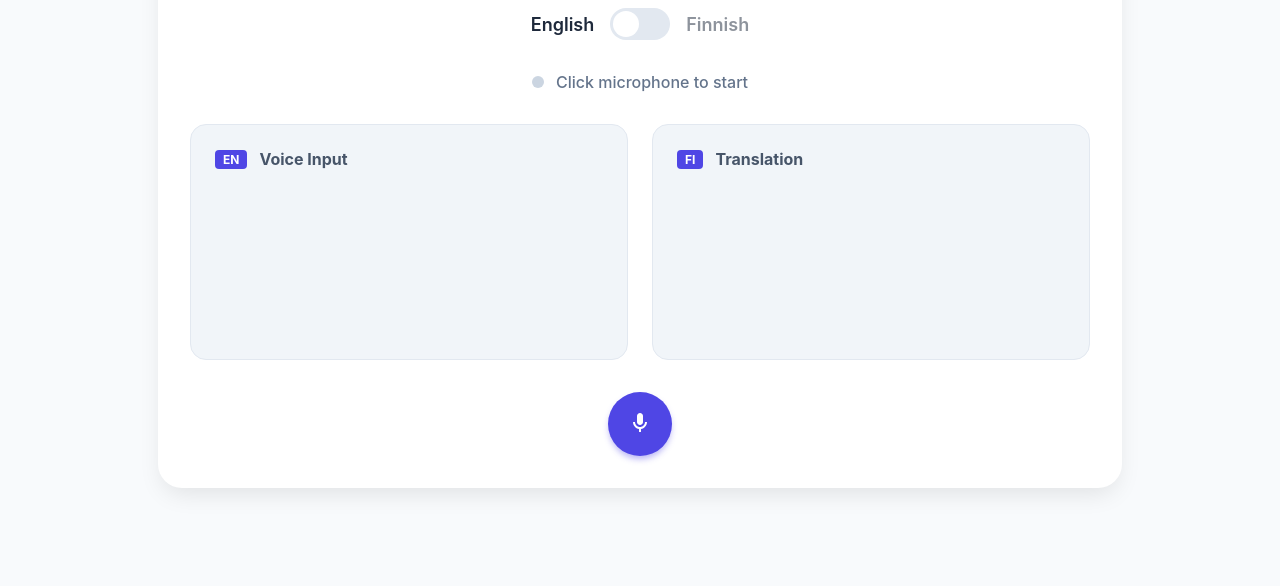
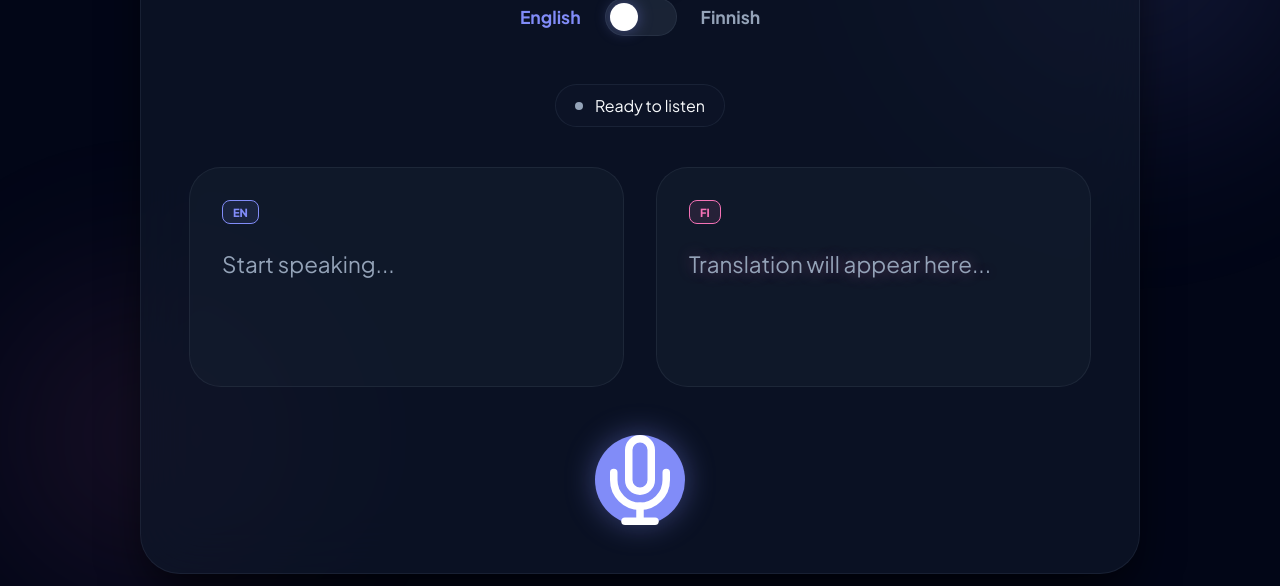
Before and after one commit to mahsavakiliphotonic-web/anti-gravity-translator, a plain HTML site: page index.html in a window 1280 px wide. Shown: the part 214-800 px from the top of the page. Drawn offline with Linux system fonts and the light colour scheme.

Commit message:
UI Enhancement: Apply Midnight Cyberpunk theme with neon aesthetics and glassmorphism

```diff
--- a/app.js
+++ b/app.js
@@ -84,30 +84,36 @@ async function translateText(text) {
 
 // UI Updates
 function updateUI() {
-    // Toggle Button
+    // Toggle Button & Labels
     if (isFinnishToEnglish) {
         toggleBtn.classList.add('active');
         inputLangTag.textContent = 'FI';
         outputLangTag.textContent = 'EN';
-        document.getElementById('label-left').style.opacity = '0.5';
-        document.getElementById('label-right').style.opacity = '1';
+        inputLangTag.classList.add('active-tag');
+        outputLangTag.classList.remove('active-tag');
+        document.getElementById('label-left').style.color = 'var(--text-muted)';
+        document.getElementById('label-right').style.color = 'var(--primary)';
     } else {
         toggleBtn.classList.remove('active');
         inputLangTag.textContent = 'EN';
         outputLangTag.textContent = 'FI';
-        document.getElementById('label-left').style.opacity = '1';
-        document.getElementById('label-right').style.opacity = '0.5';
+        inputLangTag.classList.add('active-tag');
+        outputLangTag.classList.remove('active-tag');
+        document.getElementById('label-left').style.color = 'var(--primary)';
+        document.getElementById('label-right').style.color = 'var(--text-muted)';
     }
 
     // Mic Button & Status
     if (isListening) {
         micBtn.classList.add('active');
         statusIndicator.classList.add('listening');
-        statusText.textContent = "Listening...";
+        statusText.textContent = "Listening to your voice...";
+        document.querySelector('.glass-grid').classList.add('listening');
     } else {
         micBtn.classList.remove('active');
         statusIndicator.classList.remove('listening');
-        statusText.textContent = "Click microphone to start";
+        statusText.textContent = "Ready to listen";
+        document.querySelector('.glass-grid').classList.remove('listening');
     }
 }
 
--- a/index.html
+++ b/index.html
@@ -3,16 +3,22 @@
 <head>
     <meta charset="UTF-8">
     <meta name="viewport" content="width=device-width, initial-scale=1.0">
-    <title>Voice Translator - EN/FI</title>
+    <title>AI Voice Translator | Pro</title>
+    <link rel="preconnect" href="https://fonts.googleapis.com">
+    <link rel="preconnect" href="https://fonts.gstatic.com" crossorigin>
+    <link href="https://fonts.googleapis.com/css2?family=Plus+Jakarta+Sans:wght@400;500;600;700;800&display=swap" rel="stylesheet">
     <link rel="stylesheet" href="style.css">
 </head>
 <body>
+    <div class="blob-bg"></div>
+    <div class="blob-bg-2"></div>
     <div class="container">
         <header>
-            <h1>Voice Translator</h1>
-            <div class="toggle-container">
+            <div class="badge">AI Powered</div>
+            <h1>Anti-Gravity Translator</h1>
+            <div class="toggle-wrapper">
                 <span class="lang-label" id="label-left">English</span>
-                <button id="toggle-btn" class="toggle-btn">
+                <button id="toggle-btn" class="toggle-btn" aria-label="Toggle Language">
                     <div class="toggle-circle"></div>
                 </button>
                 <span class="lang-label" id="label-right">Finnish</span>
@@ -20,35 +26,43 @@
         </header>
 
         <main>
-            <div class="status-bar">
-                <div id="status-indicator" class="indicator"></div>
-                <span id="status-text">Click the microphone to start</span>
-            </div>
-
-            <div class="card-grid">
-                <div class="card">
-                    <div class="card-header">
-                        <span id="input-lang-tag">EN</span>
-                        <h3>Voice Input</h3>
-                    </div>
-                    <div id="input-text" class="text-display" placeholder="Speak now..."></div>
-                </div>
-
-                <div class="card">
-                    <div class="card-header">
-                        <span id="output-lang-tag">FI</span>
-                        <h3>Translation</h3>
-                    </div>
-                    <div id="output-text" class="text-display translation" placeholder="Translation appears here..."></div>
+            <div class="status-wrapper">
+                <div class="status-pill">
+                    <div id="status-indicator" class="indicator"></div>
+                    <span id="status-text">Ready to listen</span>
                 </div>
             </div>
 
-            <div class="controls">
-                <button id="mic-btn" class="mic-btn">
-                    <svg viewBox="0 0 24 24" width="24" height="24">
-                        <path fill="currentColor" d="M12 14c1.66 0 3-1.34 3-3V5c0-1.66-1.34-3-3-3S9 3.34 9 5v6c0 1.66 1.34 3 3 3z"/>
-                        <path fill="currentColor" d="M17 11c0 2.76-2.24 5-5 5s-5-2.24-5-5H5c0 3.53 2.61 6.43 6 6.92V21h2v-3.08c3.39-.49 6-3.39 6-6.92h-2z"/>
-                    </svg>
+            <div class="glass-grid">
+                <div class="glass-card">
+                    <div class="card-meta">
+                        <span class="lang-tag" id="input-lang-tag">EN</span>
+                        <div class="wave-icon">
+                            <span></span><span></span><span></span>
+                        </div>
+                    </div>
+                    <div id="input-text" class="text-area" data-placeholder="Start speaking..."></div>
+                </div>
+
+                <div class="glass-card secondary">
+                    <div class="card-meta">
+                        <span class="lang-tag accent" id="output-lang-tag">FI</span>
+                    </div>
+                    <div id="output-text" class="text-area translation" data-placeholder="Translation will appear here..."></div>
+                </div>
+            </div>
+
+            <div class="action-center">
+                <button id="mic-btn" class="mic-trigger" title="Start Listening">
+                    <div class="mic-inner">
+                        <svg viewBox="0 0 24 24" fill="none" stroke="currentColor" stroke-width="2" stroke-linecap="round" stroke-linejoin="round">
+                            <path d="M12 1a3 3 0 0 0-3 3v8a3 3 0 0 0 6 0V4a3 3 0 0 0-3-3z"></path>
+                            <path d="M19 10v2a7 7 0 0 1-14 0v-2"></path>
+                            <line x1="12" y1="19" x2="12" y2="23"></line>
+                            <line x1="8" y1="23" x2="16" y2="23"></line>
+                        </svg>
+                    </div>
+                    <div class="pulse-ring"></div>
                 </button>
             </div>
         </main>
--- a/style.css
+++ b/style.css
@@ -1,191 +1,347 @@
 :root {
-    --primary: #4F46E5;
-    --secondary: #10B981;
-    --bg-color: #F8FAFC;
-    --text-color: #1E293B;
-    --card-bg: #FFFFFF;
+    --primary: #818cf8;      /* Neon Indigo */
+    --primary-glow: rgba(129, 140, 248, 0.4);
+    --secondary: #f472b6;    /* Neon Pink/Magenta */
+    --secondary-glow: rgba(244, 114, 182, 0.4);
+    --accent: #2dd4bf;       /* Neon Cyan */
+    --bg-main: #020617;      /* Deep Midnight */
+    --bg-card: rgba(15, 23, 42, 0.7); /* Dark Glass */
+    --border-glass: rgba(148, 163, 184, 0.1);
+    --text-main: #f8fafc;
+    --text-muted: #94a3b8;
+}
+
+* {
+    margin: 0;
+    padding: 0;
+    box-sizing: border-box;
 }
 
 body {
-    font-family: 'Inter', system-ui, -apple-system, sans-serif;
-    background-color: var(--bg-color);
-    color: var(--text-color);
-    margin: 0;
-    padding: 0;
+    font-family: 'Plus Jakarta Sans', sans-serif;
+    background: var(--bg-main);
+    color: var(--text-main);
+    min-height: 100vh;
     display: flex;
     justify-content: center;
     align-items: center;
-    min-height: 100vh;
+    overflow-x: hidden;
+}
+
+.blob-bg {
+    position: fixed;
+    width: 600px;
+    height: 600px;
+    background: radial-gradient(circle, rgba(129, 140, 248, 0.15) 0%, transparent 70%);
+    top: -150px;
+    right: -150px;
+    z-index: -1;
+    filter: blur(60px);
+}
+
+.blob-bg-2 {
+    position: fixed;
+    width: 500px;
+    height: 500px;
+    background: radial-gradient(circle, rgba(244, 114, 182, 0.1) 0%, transparent 70%);
+    bottom: -100px;
+    left: -100px;
+    z-index: -1;
+    filter: blur(60px);
 }
 
 .container {
-    width: 90%;
-    max-width: 900px;
-    background: var(--card-bg);
-    padding: 2rem;
-    border-radius: 1.5rem;
-    box-shadow: 0 10px 25px -5px rgba(0, 0, 0, 0.1);
+    width: 95%;
+    max-width: 1000px;
+    background: var(--bg-card);
+    backdrop-filter: blur(30px);
+    -webkit-backdrop-filter: blur(30px);
+    border: 1px solid var(--border-glass);
+    border-radius: 2.5rem;
+    padding: 3rem;
+    box-shadow: 0 25px 50px -12px rgba(0, 0, 0, 0.8);
+    animation: slideUp 0.8s cubic-bezier(0.16, 1, 0.3, 1);
+}
+
+@keyframes slideUp {
+    from { opacity: 0; transform: translateY(30px); }
+    to { opacity: 1; transform: translateY(0); }
 }
 
 header {
     text-align: center;
-    margin-bottom: 2rem;
+    margin-bottom: 3rem;
+}
+
+.badge {
+    display: inline-block;
+    background: rgba(129, 140, 248, 0.15);
+    color: var(--primary);
+    padding: 0.5rem 1rem;
+    border-radius: 99px;
+    font-size: 0.75rem;
+    font-weight: 700;
+    text-transform: uppercase;
+    letter-spacing: 0.1em;
+    margin-bottom: 1rem;
+    border: 1px solid rgba(129, 140, 248, 0.2);
+    text-shadow: 0 0 10px var(--primary-glow);
 }
 
 h1 {
-    font-size: 2.25rem;
+    font-size: 3.5rem;
     font-weight: 800;
-    margin-bottom: 1.5rem;
-    color: var(--primary);
+    letter-spacing: -0.03em;
+    background: linear-gradient(to right, #ffffff, var(--primary));
+    -webkit-background-clip: text;
+    -webkit-text-fill-color: transparent;
+    margin-bottom: 2rem;
+    text-shadow: 0 10px 30px rgba(0,0,0,0.5);
 }
 
-.toggle-container {
+.toggle-wrapper {
     display: flex;
     align-items: center;
     justify-content: center;
-    gap: 1rem;
+    gap: 1.5rem;
 }
 
 .lang-label {
-    font-weight: 600;
-    font-size: 1.125rem;
-    transition: color 0.3s;
+    font-weight: 700;
+    font-size: 1.1rem;
+    color: var(--text-muted);
+    transition: all 0.3s;
 }
 
 .toggle-btn {
-    width: 60px;
-    height: 32px;
-    background: #E2E8F0;
-    border: none;
+    width: 72px;
+    height: 38px;
+    background: rgba(30, 41, 59, 0.8);
+    border: 1px solid var(--border-glass);
     border-radius: 99px;
     position: relative;
     cursor: pointer;
-    transition: background 0.3s;
+    transition: all 0.4s cubic-bezier(0.34, 1.56, 0.64, 1);
 }
 
 .toggle-btn.active {
-    background: var(--secondary);
+    background: rgba(129, 140, 248, 0.2);
+    border-color: var(--primary);
 }
 
 .toggle-circle {
-    width: 26px;
-    height: 26px;
+    width: 28px;
+    height: 28px;
     background: white;
     border-radius: 50%;
     position: absolute;
-    top: 3px;
-    left: 3px;
-    transition: transform 0.3s cubic-bezier(0.4, 0, 0.2, 1);
+    top: 4px;
+    left: 4px;
+    box-shadow: 0 0 15px var(--primary-glow);
+    transition: transform 0.4s cubic-bezier(0.34, 1.56, 0.64, 1);
 }
 
 .toggle-btn.active .toggle-circle {
-    transform: translateX(28px);
+    transform: translateX(38px);
+    background: var(--primary);
 }
 
-.status-bar {
+.status-wrapper {
+    display: flex;
+    justify-content: center;
+    margin-bottom: 2.5rem;
+}
+
+.status-pill {
     display: flex;
     align-items: center;
-    justify-content: center;
     gap: 0.75rem;
-    margin-bottom: 2rem;
-    font-weight: 500;
-    color: #64748B;
+    background: rgba(15, 23, 42, 0.5);
+    padding: 0.6rem 1.2rem;
+    border-radius: 99px;
+    border: 1px solid var(--border-glass);
 }
 
 .indicator {
-    width: 12px;
-    height: 12px;
-    background: #CBD5E1;
+    width: 8px;
+    height: 8px;
+    background: var(--text-muted);
     border-radius: 50%;
     transition: background 0.3s;
 }
 
 .indicator.listening {
-    background: #EF4444;
-    animation: pulse 1.5s infinite;
+    background: #ef4444;
+    box-shadow: 0 0 15px #ef4444;
+    animation: blink 1s infinite;
 }
 
-@keyframes pulse {
-    0% { transform: scale(1); opacity: 1; }
-    50% { transform: scale(1.3); opacity: 0.7; }
-    100% { transform: scale(1); opacity: 1; }
+@keyframes blink {
+    50% { opacity: 0.3; }
 }
 
-.card-grid {
+.glass-grid {
     display: grid;
     grid-template-columns: 1fr 1fr;
-    gap: 1.5rem;
-    margin-bottom: 2rem;
+    gap: 2rem;
+    margin-bottom: 3rem;
 }
 
-.card {
-    background: #F1F5F9;
-    padding: 1.5rem;
-    border-radius: 1rem;
-    border: 1px solid #E2E8F0;
+.glass-card {
+    background: rgba(30, 41, 59, 0.3);
+    border: 1px solid var(--border-glass);
+    border-radius: 2rem;
+    padding: 2rem;
+    min-height: 220px;
+    transition: all 0.3s;
+    position: relative;
+    display: flex;
+    flex-direction: column;
 }
 
-.card-header {
-    display: flex;
-    align-items: center;
-    gap: 0.75rem;
-    margin-bottom: 1rem;
+.glass-card:hover {
+    border-color: rgba(129, 140, 248, 0.3);
+    background: rgba(30, 41, 59, 0.5);
+    box-shadow: 0 20px 40px rgba(0,0,0,0.3);
 }
 
-.card-header span {
+.card-meta {
+    display: flex;
+    justify-content: space-between;
+    align-items: center;
+    margin-bottom: 1.5rem;
+}
+
+.lang-tag {
+    background: rgba(148, 163, 184, 0.1);
+    color: var(--text-muted);
+    font-size: 0.7rem;
+    font-weight: 800;
+    padding: 4px 10px;
+    border-radius: 8px;
+    border: 1px solid var(--border-glass);
+}
+
+.lang-tag.active-tag {
+    background: rgba(129, 140, 248, 0.1);
+    color: var(--primary);
+    border-color: var(--primary);
+}
+
+.lang-tag.accent {
+    background: rgba(244, 114, 182, 0.1);
+    color: var(--secondary);
+    border-color: var(--secondary);
+}
+
+.wave-icon {
+    display: flex;
+    align-items: flex-end;
+    gap: 3px;
+    height: 15px;
+}
+
+.wave-icon span {
+    width: 3px;
+    background: var(--primary);
+    border-radius: 10px;
+    animation: wave 1s ease-in-out infinite;
+    opacity: 0;
+    box-shadow: 0 0 5px var(--primary);
+}
+
+.listening .wave-icon span { opacity: 1; }
+.wave-icon span:nth-child(2) { animation-delay: 0.2s; }
+.wave-icon span:nth-child(3) { animation-delay: 0.4s; }
+
+@keyframes wave {
+    0%, 100% { height: 5px; }
+    50% { height: 15px; }
+}
+
+.text-area {
+    font-size: 1.4rem;
+    font-weight: 500;
+    line-height: 1.5;
+    flex-grow: 1;
+    color: var(--text-main);
+}
+
+.text-area:empty::before {
+    content: attr(data-placeholder);
+    color: var(--text-muted);
+    font-weight: 400;
+}
+
+.text-area.translation {
+    color: var(--secondary);
+    text-shadow: 0 0 15px var(--secondary-glow);
+}
+
+.action-center {
+    display: flex;
+    justify-content: center;
+    position: relative;
+}
+
+.mic-trigger {
+    width: 90px;
+    height: 90px;
+    border: none;
+    background: transparent;
+    cursor: pointer;
+    position: relative;
+    z-index: 10;
+}
+
+.mic-inner {
+    width: 100%;
+    height: 100%;
     background: var(--primary);
     color: white;
-    padding: 2px 8px;
-    border-radius: 4px;
-    font-size: 0.75rem;
-    font-weight: 700;
+    border-radius: 50%;
+    display: flex;
+    justify-content: center;
+    align-items: center;
+    box-shadow: 0 0 30px var(--primary-glow);
+    transition: all 0.3s cubic-bezier(0.175, 0.885, 0.32, 1.275);
 }
 
-h3 {
-    margin: 0;
-    font-size: 1rem;
-    color: #475569;
+.mic-trigger:hover .mic-inner {
+    transform: scale(1.1);
+    box-shadow: 0 0 45px var(--primary-glow);
 }
 
-.text-display {
-    min-height: 150px;
-    font-size: 1.25rem;
-    line-height: 1.6;
-    word-wrap: break-word;
+.mic-trigger.active .mic-inner {
+    background: #ef4444;
+    box-shadow: 0 0 30px rgba(239, 68, 68, 0.6);
 }
 
-.text-display.translation {
-    color: var(--primary);
-    font-weight: 500;
+.pulse-ring {
+    position: absolute;
+    top: 0;
+    left: 0;
+    width: 100%;
+    height: 100%;
+    border-radius: 50%;
+    background: var(--primary);
+    opacity: 0;
+    z-index: -1;
 }
 
-.controls {
-    display: flex;
-    justify-content: center;
+.mic-trigger.active .pulse-ring {
+    animation: ripple 2s infinite;
+    background: #ef4444;
 }
 
-.mic-btn {
-    width: 64px;
-    height: 64px;
-    border: none;
-    border-radius: 50%;
-    background: var(--primary);
-    color: white;
-    cursor: pointer;
-    box-shadow: 0 4px 6px -1px rgba(79, 70, 229, 0.4);
-    transition: transform 0.2s, background 0.3s;
+@keyframes ripple {
+    0% { transform: scale(1); opacity: 0.4; }
+    100% { transform: scale(2.5); opacity: 0; }
 }
 
-.mic-btn:hover {
-    transform: scale(1.05);
+@media (max-width: 768px) {
+    .container { padding: 2rem; border-radius: 1.5rem; }
+    h1 { font-size: 2.2rem; }
+    .glass-grid { grid-template-columns: 1fr; }
+    .glass-card { min-height: 180px; }
 }
-
-.mic-btn.active {
-    background: #EF4444;
-}
-
-@media (max-width: 640px) {
-    .card-grid {
-        grid-template-columns: 1fr;
-    }
-}
```
